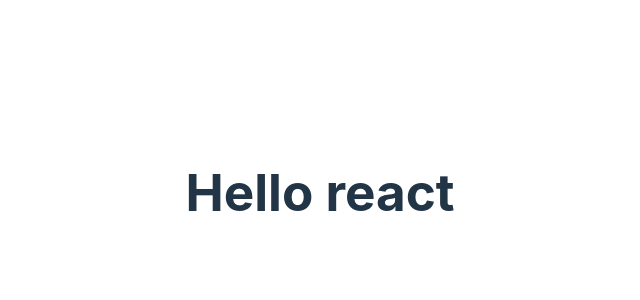
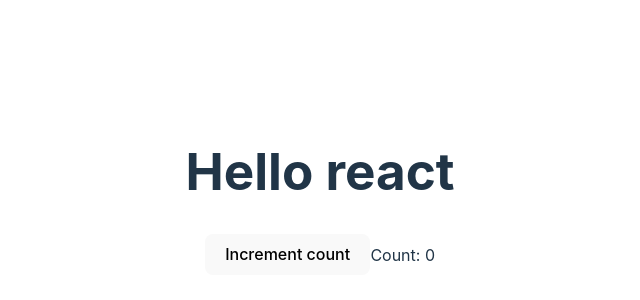
Before and after one commit to EVNIKHIL/eLogosoft-React-session, a React (Vite) app: page / in a window 1280 px wide. Shown: the part 208-508 px from the top of the page, without its empty margins (320-960 px from the left). Built offline with nearby package versions, Linux system fonts and the light colour scheme.

Commit message:
use-state

```diff
--- a/src/App.jsx
+++ b/src/App.jsx
@@ -1,9 +1,11 @@
 import "./App.css";
+import Usestate from "./Usestate";
 
 function App() {
   return (
     <>
       <h1>Hello react</h1>
+      <Usestate />
     </>
   );
 }
--- /dev/null
+++ b/src/Usestate.jsx
@@ -0,0 +1,20 @@
+import { useState } from "react";
+
+const Usestate = () => {
+  const [count, setCount] = useState(0);
+
+  return (
+    <div>
+      <button
+        onClick={() => {
+          setCount(count + 1);
+        }}
+      >
+        Increment count
+      </button>
+      Count: {count}
+    </div>
+  );
+};
+
+export default Usestate;
```
